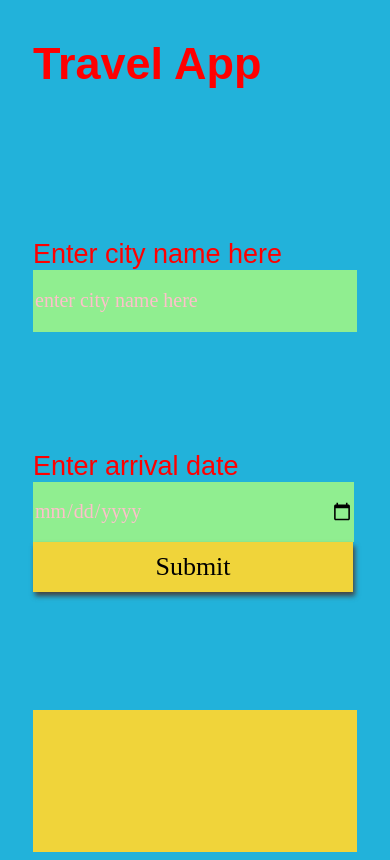
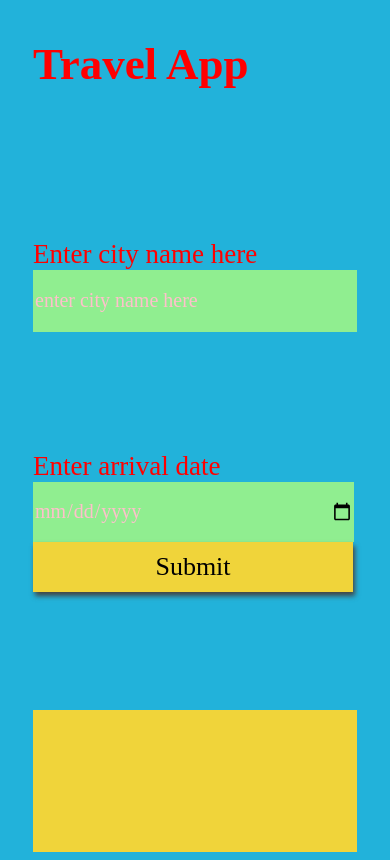
Before and after one commit to nandans5/travel-app, a website built with webpack: page src/client/views/index.html in a window 390 px wide. Built offline with nearby package versions, Linux system fonts and the light colour scheme.

Commit message:
fixed style

```diff
--- a/src/client/styles/style.scss
+++ b/src/client/styles/style.scss
@@ -3,6 +3,23 @@ body{
     font-family: -apple-system, BlinkMacSystemFont, sans-serif;
 }
 
+@media(min-width:301px) and (max-width:900px){
+    #app{
+        display: grid;
+        grid-auto-rows: minmax(30px, 70, 100, 1000);
+        /* grid-template-columns:  */
+        height:100vh;
+        // background: #f23557;
+        // color: #f0d43a;
+        color: red;
+        justify-content: center;
+        grid-gap: 1em;
+        font-size: 20px;
+        font-family: 'Times New Roman', Times, serif;
+    }
+}
+
+@media(min-width:901px){
     #app{
         display: grid;
         grid-auto-rows: minmax(70px, 150, 200, 1000);
@@ -14,7 +31,8 @@ body{
         justify-content: center;
         grid-gap: 1em;
         font-size: 20px;
-    font-family: 'Oswald', sans-serif;
+        font-family: 'Times New Roman', Times, serif;
+    }
 }
 
 /* .holder{
--- a/src/client/views/index.html
+++ b/src/client/views/index.html
@@ -3,6 +3,7 @@
   <head>
     <meta charset="UTF-8">
     <title>Travel App</title>
+    <meta name="viewport" content="width=device-width, initial-scale=1.0">
     <!-- <link href="https://fonts.googleapis.com/css?family=Oswald:400,600,700|Ranga:400,700&display=swap" rel="stylesheet"> -->
     <!-- <link rel="stylesheet" href="style.css"> -->
   </head>
```
Lines whose indentation alone changed are shown as unchanged.
